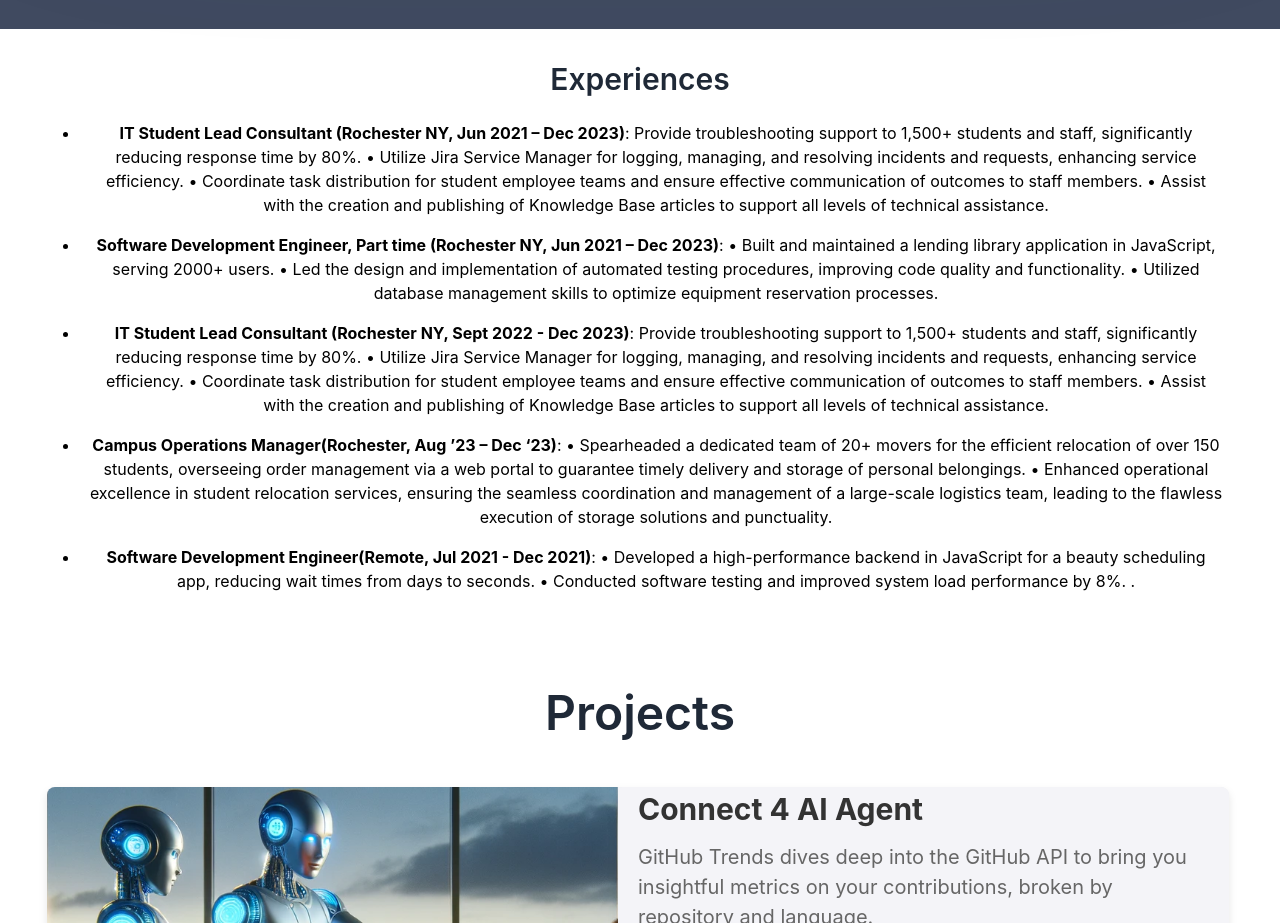
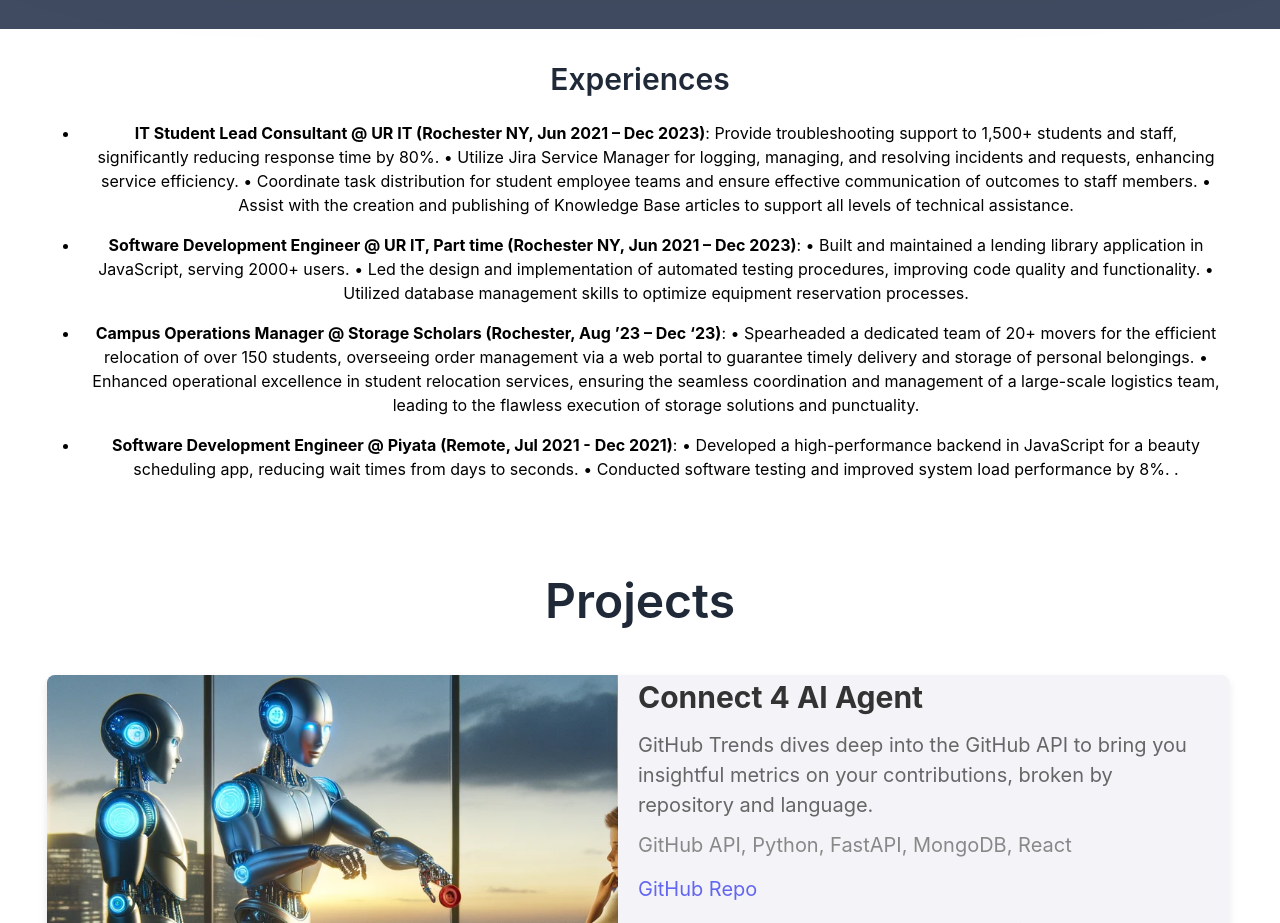
Before and after one commit to jameswani/portfolio, a React (Create React App) app: page / in a window 1280 px wide. Shown: the part 840-1763 px from the top of the page. Built offline with nearby package versions, Linux system fonts and the light colour scheme.

Commit message:
adding workplaces

```diff
--- a/src/pages/Experience.jsx
+++ b/src/pages/Experience.jsx
@@ -11,7 +11,7 @@ function Experience() {
         <ul className="list-disc pl-8">
           <li className="p-2">
             <strong>
-              IT Student Lead Consultant (Rochester NY, Jun 2021 – Dec 2023)
+              IT Student Lead Consultant @ UR IT (Rochester NY, Jun 2021 – Dec 2023)
             </strong>
             : Provide troubleshooting support to 1,500+ students and staff,
             significantly reducing response time by 80%. • Utilize Jira Service
@@ -24,7 +24,7 @@ function Experience() {
           </li>
           <li className="p-2">
             <strong>
-              Software Development Engineer, Part time (Rochester NY, Jun 2021 –
+              Software Development Engineer @ UR IT, Part time (Rochester NY, Jun 2021 –
               Dec 2023)
             </strong>
             : • Built and maintained a lending library application in
@@ -33,22 +33,10 @@ function Experience() {
             functionality. • Utilized database management skills to optimize
             equipment reservation processes.
           </li>
+
           <li className="p-2">
             <strong>
-              IT Student Lead Consultant (Rochester NY, Sept 2022 - Dec 2023)
-            </strong>
-            : Provide troubleshooting support to 1,500+ students and staff,
-            significantly reducing response time by 80%. • Utilize Jira Service
-            Manager for logging, managing, and resolving incidents and requests,
-            enhancing service efficiency. • Coordinate task distribution for
-            student employee teams and ensure effective communication of
-            outcomes to staff members. • Assist with the creation and publishing
-            of Knowledge Base articles to support all levels of technical
-            assistance.
-          </li>
-          <li className="p-2">
-            <strong>
-              Campus Operations Manager(Rochester, Aug ’23 – Dec ‘23)
+              Campus Operations Manager @ Storage Scholars (Rochester, Aug ’23 – Dec ‘23)
             </strong>
             : • Spearheaded a dedicated team of 20+ movers for the efficient
             relocation of over 150 students, overseeing order management via a
@@ -60,7 +48,7 @@ function Experience() {
           </li>
           <li className="p-2">
             <strong>
-              Software Development Engineer(Remote, Jul 2021 - Dec 2021)
+              Software Development Engineer @ Piyata (Remote, Jul 2021 - Dec 2021)
             </strong>
             : • Developed a high-performance backend in JavaScript for a beauty
             scheduling app, reducing wait times from days to seconds. •
```
